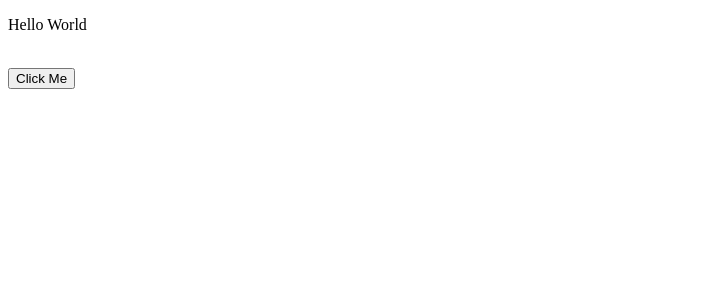
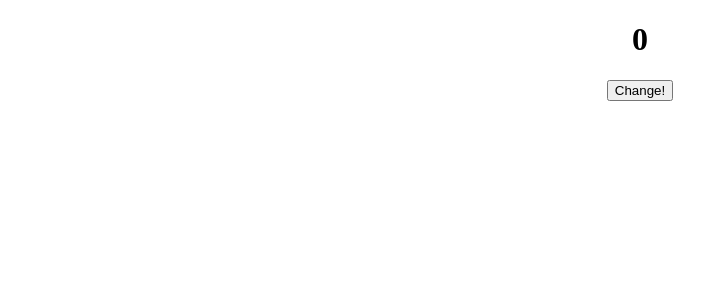
Before and after one commit to sammieeblaq/react-app, a React (Create React App) app: page / in a window 1280 px wide. Shown: the top 300 px of the page, without its empty margins (0-728 px from the left). Built offline with nearby package versions, Linux system fonts and the light colour scheme.

Commit message:
event handling

```diff
--- a/src/App.css
+++ b/src/App.css
@@ -1,7 +1,6 @@
 /* body {
-    background-color: azure;
+    color: azure;
+} */
+div {
+    text-align: center;
 }
-
-div {
-    line-break: strict;
-} */
--- a/src/App.js
+++ b/src/App.js
@@ -1,19 +1,25 @@
 import React, { Component } from 'react'
-
-function handleClick() {
-    console.log("I was clicked")
-}
+import "./App.css"
 
 class App extends Component {
     state = {
+        count: 0
+    }
 
+
+    handleClick() {
+        this.setState(prevState => {
+            return (
+                prevState.count += 1
+            )
+        })
     }
+
     render() {
         return (
             <div>
-                <p>Hello World</p>
-                <br/>
-                <button onMouseOver={ handleClick }>Click Me</button>
+                <h1>{ this.state.count }</h1>
+                <button onClick={ this.handleClick } >Change!</button>
             </div>
         )
     }
```
